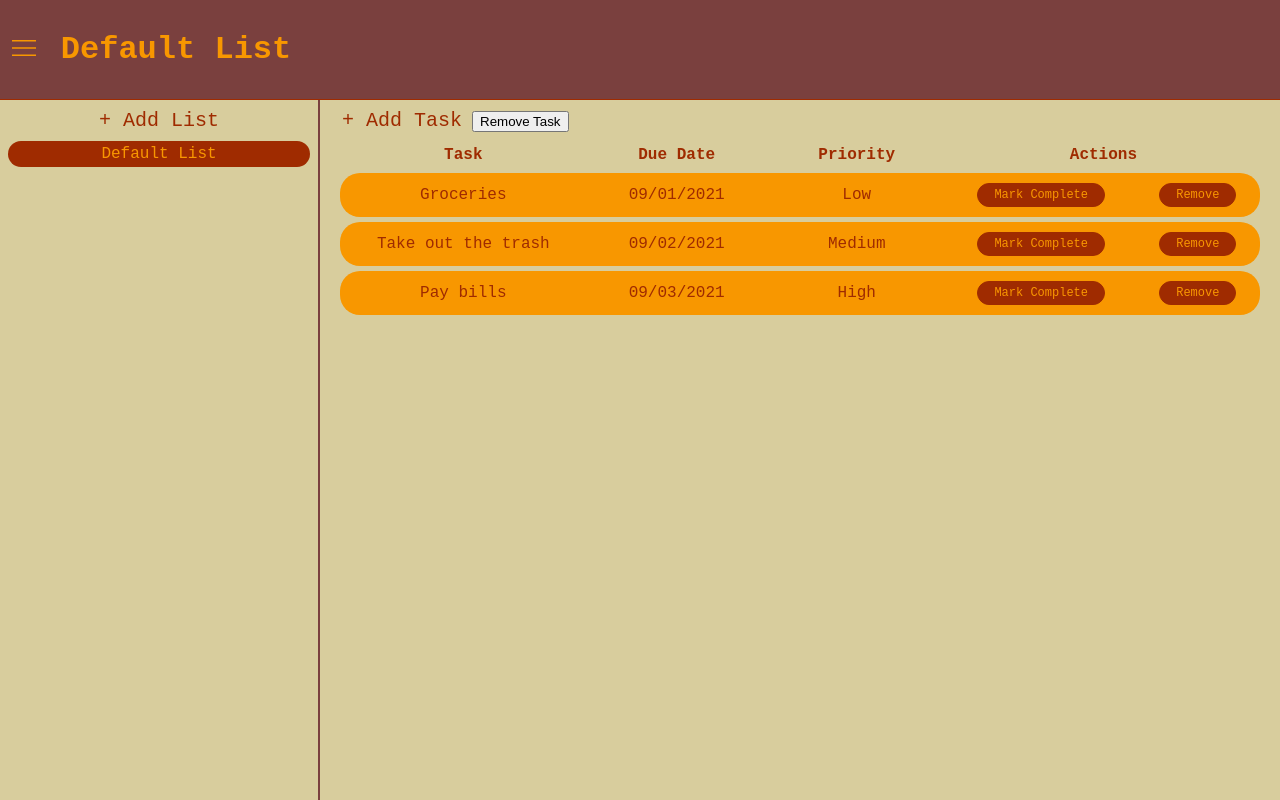
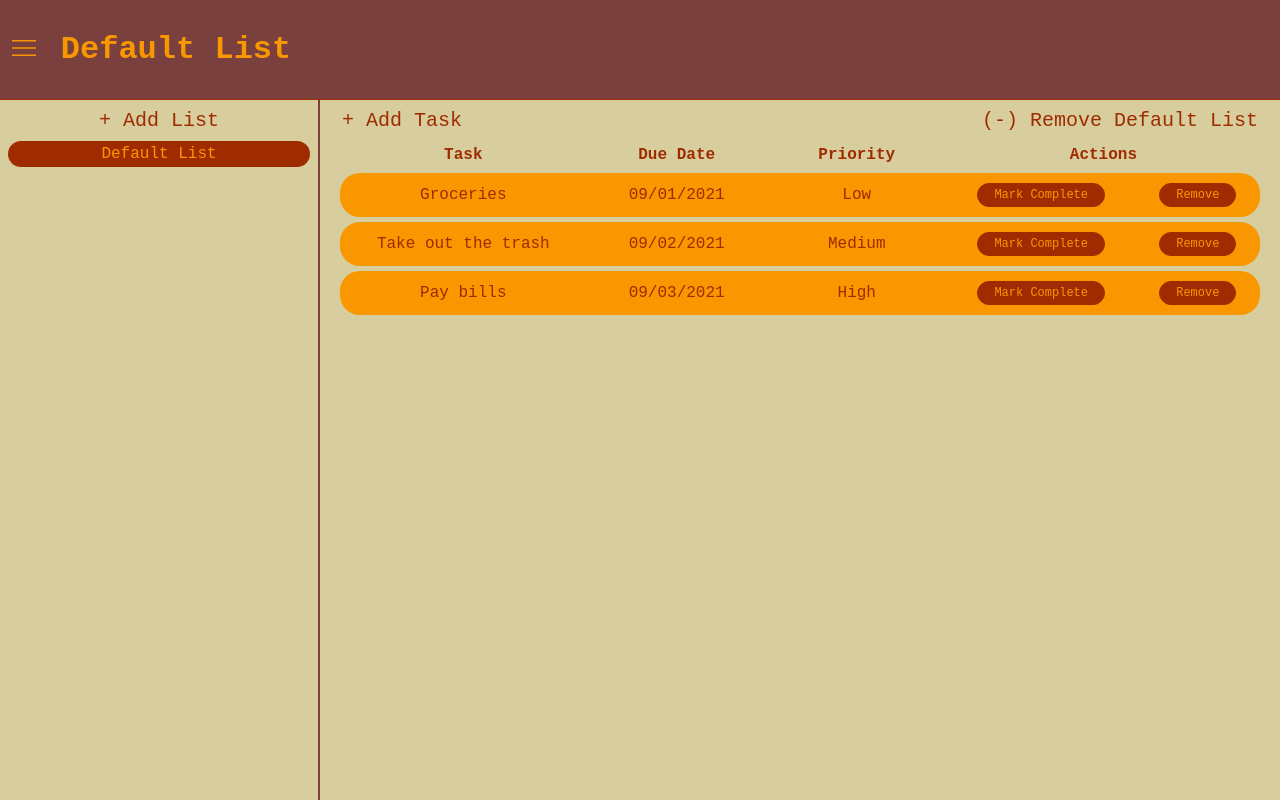
Before and after one commit to devinjordan/todo-list, a website built with webpack: page src/index.html in a window 1280 px wide. Both pictures are taken after a click on the button "Default List". Built offline with nearby package versions, Linux system fonts and the light colour scheme.

Commit message:
Feat: Remove List Button

```diff
--- a/src/index.html
+++ b/src/index.html
@@ -35,8 +35,10 @@
           <button type="submit" id="submit-task">Add Task</button>
         </form>
       </dialog>
-      <button id="add-task-button">+ Add Task</button>
-      <button id="remove-task-button">Remove Task</button>
+      <div id="buttons-div">
+        <button id="add-task-button">+ Add Task</button>
+        <button id="remove-list-button">(-) Remove List</button>
+      </div>
       <div id="tasks"></div>
     </div>
   </main>
--- a/src/modules/render.js
+++ b/src/modules/render.js
@@ -40,6 +40,11 @@ export const renderTasks = (list, taskList) => {
 
   let addTaskButton = document.getElementById('add-task-button');
   addTaskButton.style.visibility = 'visible';
+
+  const removeListButton = document.getElementById('remove-list-button');
+  removeListButton.style.visibility = 'visible';
+  const currentList = getCurrentList();
+  removeListButton.textContent = `(-) Remove ${currentList.name}`;
 
   const table = document.createElement('table');
 
@@ -188,6 +193,7 @@ export const renderTasks = (list, taskList) => {
 
 export const addListners = (lists) => {
   const addListButton = document.getElementById('add-list-button');
+  const removeListButton = document.getElementById('remove-list-button');
   const addTaskButton = document.getElementById('add-task-button');
   const submitTaskButton = document.getElementById('submit-task');
 
@@ -202,6 +208,16 @@ export const addListners = (lists) => {
     createList(listName);
     localStorage.setItem('lists', JSON.stringify(lists));
 
+    renderLists(listsDiv, title, lists);
+  });
+
+  removeListButton.addEventListener('click', () => {
+    const listsDiv = document.getElementById('lists');
+    const title = document.getElementById('title');
+    const activeList = listsDiv.querySelector('.active');
+    const index = activeList.dataset.index;
+    lists.splice(index, 1);
+    localStorage.setItem('lists', JSON.stringify(lists));
     renderLists(listsDiv, title, lists);
   });
 
--- a/src/style.css
+++ b/src/style.css
@@ -100,7 +100,7 @@ main.lists-minimized {
   color: var(--secondary);
 }
 
-#add-task-button {
+#add-task-button, #remove-list-button {
   visibility: hidden;
   border: none;
   background: none;
@@ -114,6 +114,15 @@ main.lists-minimized {
 
 #add-task-button:hover {
   color: var(--secondary);
+}
+
+#buttons-div {
+  display: flex;
+  justify-content: space-between;
+}
+
+#remove-list-button {
+  margin-right: 1rem;
 }
 
 .task {
```
Also changed, not shown: dist/index.bundle.js, dist/index.html.
